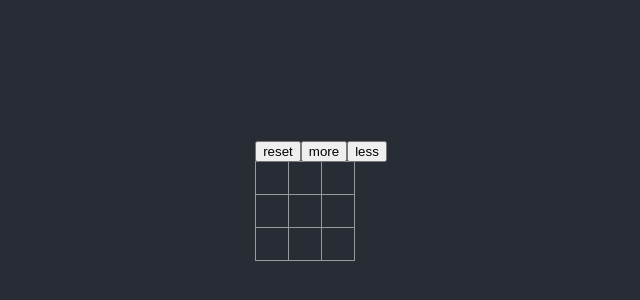
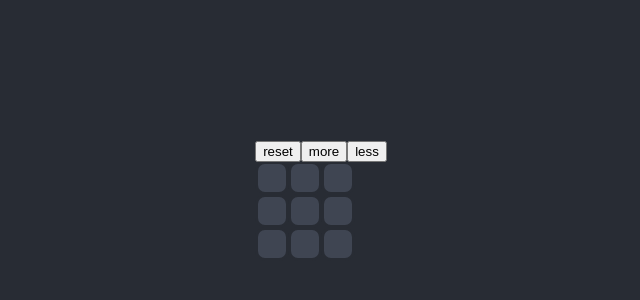
Before and after one commit to Omer-Sadeh/RippleGame, a React (Create React App) app: page / in a window 1280 px wide. Shown: the part 204-504 px from the top of the page, without its empty margins (319-959 px from the left). Built offline with nearby package versions, Linux system fonts and the light colour scheme.

Commit message:
a little styling

```diff
--- a/src/App.css
+++ b/src/App.css
@@ -38,8 +38,9 @@
 }
 
 .squareEmpty {
-  background: #282c34;
-  border: 1px solid #999;
+  background: #3f4552;
+  border: 3px solid #282c34;
+  border-radius: 10px;
   float: left;
   font-size: 24px;
   font-weight: bold;
@@ -52,9 +53,18 @@
   width: 34px;
 }
 
+.squareEmpty:hover {
+  background: #4e5666;
+}
+
+.squareFull:hover {
+  background: #fcc512;
+}
+
 .squareFull {
   background: #ddab06;
-  border: 1px solid #999;
+  border: 3px solid #282c34;
+  border-radius: 10px;
   float: left;
   font-size: 24px;
   font-weight: bold;
```
